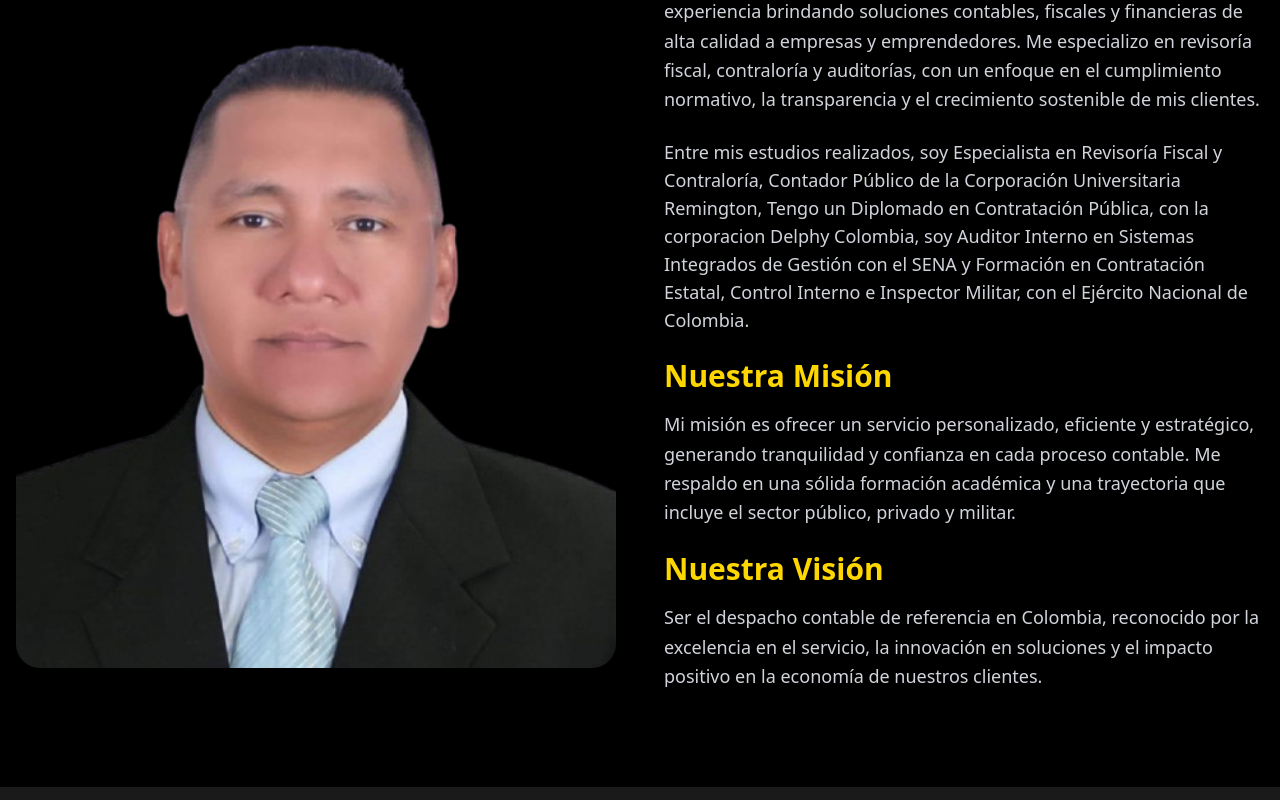
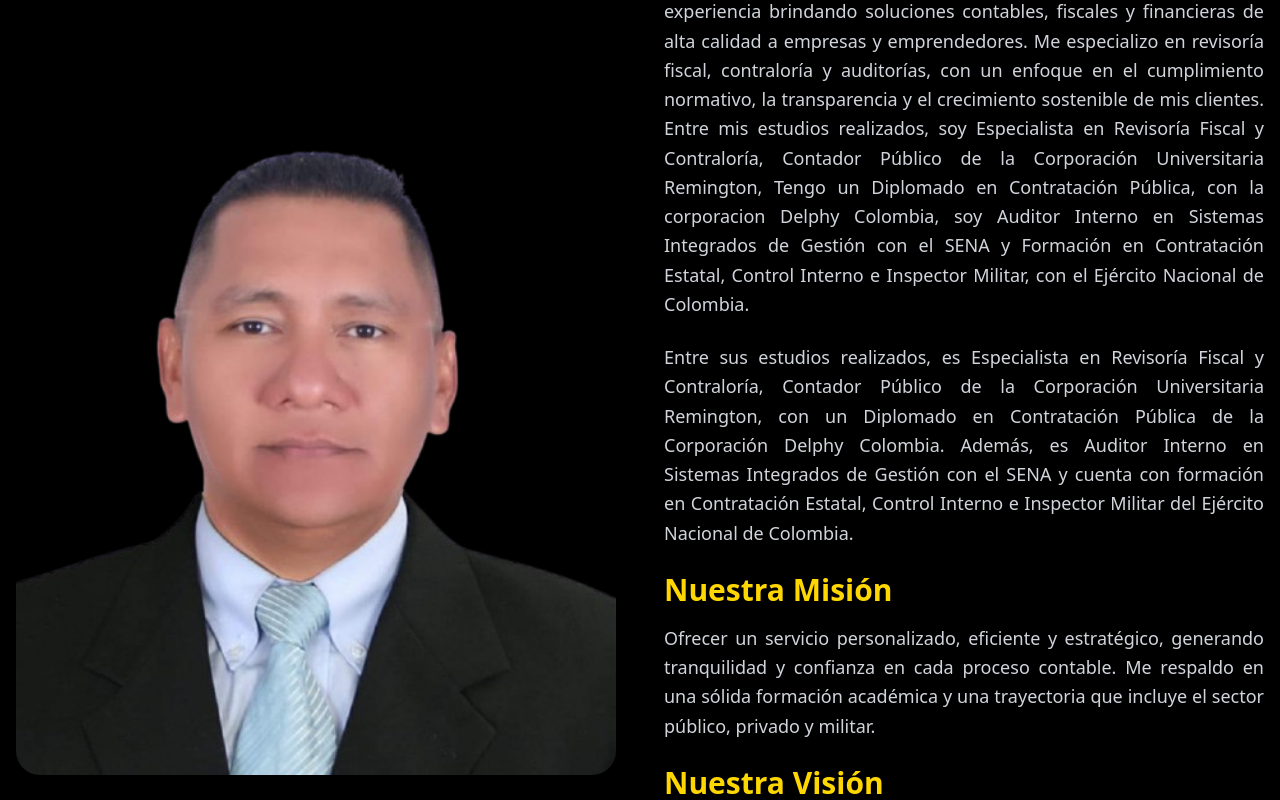
Before and after one commit to rody216/eveliobustos, a React (Create React App) app: page / in a window 1280 px wide. Shown: the part 2460-3260 px from the top of the page. Built offline with nearby package versions, Linux system fonts and the light colour scheme.

Commit message:
Actualizacion about me, remocion de direccion

```diff
--- a/src/components/AboutMeSection.js
+++ b/src/components/AboutMeSection.js
@@ -14,26 +14,31 @@ const AboutMeSection = () => {
           className="rounded-3xl shadow-2xl w-full h-auto object-cover transform transition-all duration-300 hover:scale-105"
         />
       </div>
-          <div className="lg:w-1/2 text-gray-300">
+      <div className="lg:w-1/2 text-gray-300 text-justify">
         <p className="text-lg leading-relaxed mb-6">
-              Soy Evelio Bustos Apache, contador público con más de 15 años de experiencia brindando soluciones contables, fiscales y financieras de alta calidad a empresas y emprendedores.  Me especializo en revisoría fiscal, contraloría y auditorías, con un enfoque en el cumplimiento normativo, la transparencia y el crecimiento sostenible de mis clientes.
+          Soy Evelio Bustos Apache, contador público con más de 15 años de experiencia brindando soluciones contables, fiscales y financieras de alta calidad a empresas y emprendedores. Me especializo en revisoría fiscal, contraloría y auditorías, con un enfoque en el cumplimiento normativo, la transparencia y el crecimiento sostenible de mis clientes.
+
+          Entre mis estudios realizados, soy Especialista en Revisoría Fiscal y Contraloría, Contador Público de la Corporación Universitaria Remington, Tengo un Diplomado en Contratación Pública, con la corporacion Delphy Colombia, soy Auditor Interno en Sistemas Integrados de Gestión con el SENA y Formación en Contratación Estatal, Control Interno e Inspector Militar, con el Ejército Nacional de Colombia.
         </p>
 
-            <p className="text-lg leading-relasxed mb-6">
-              Entre mis estudios realizados, soy Especialista en Revisoría Fiscal y Contraloría, Contador Público de la Corporación Universitaria Remington, Tengo un Diplomado en Contratación Pública, con la corporacion Delphy Colombia, soy Auditor Interno en Sistemas Integrados de Gestión con el SENA y Formación en Contratación Estatal, Control Interno e Inspector Militar, con el Ejército Nacional de Colombia.
+        <p className="text-lg leading-relaxed mb-6">
+          Entre sus estudios realizados, es Especialista en Revisoría Fiscal y Contraloría, Contador Público de la Corporación Universitaria Remington, con un Diplomado en Contratación Pública de la Corporación Delphy Colombia. Además, es Auditor Interno en Sistemas Integrados de Gestión con el SENA y cuenta con formación en Contratación Estatal, Control Interno e Inspector Militar del Ejército Nacional de Colombia.
         </p>
+
         <h3 className="text-3xl font-semibold text-[#FFD700] mb-4">Nuestra Misión</h3>
         <p className="text-lg leading-relaxed mb-6">
-              Mi misión es ofrecer un servicio personalizado, eficiente y estratégico, generando tranquilidad y confianza en cada proceso contable. Me respaldo en una sólida formación académica y una trayectoria que incluye el sector público, privado y militar.
+          Ofrecer un servicio personalizado, eficiente y estratégico, generando tranquilidad y confianza en cada proceso contable. Me respaldo en una sólida formación académica y una trayectoria que incluye el sector público, privado y militar.
         </p>
+
         <h3 className="text-3xl font-semibold text-[#FFD700] mb-4">Nuestra Visión</h3>
         <p className="text-lg leading-relaxed">
-              Ser el despacho contable de referencia en Colombia, reconocido por la excelencia en el servicio, la innovación en soluciones y el impacto positivo en la economía de nuestros clientes.
+          Ser el despacho contable de referencia en Colombia, reconocido por la excelencia en el servicio, la innovación en soluciones y el impacto positivo en la economía de sus clientes.
         </p>
       </div>
     </div>
   </div>
 </section>
+
   );
 };
 
--- a/src/components/ContactForm.js
+++ b/src/components/ContactForm.js
@@ -72,7 +72,7 @@ const ContactForm = () => {
                   </svg>
                   <a href="mailto:eveliobustos@gmail.com" className="hover:text-white transition-colors">eveliobustos@gmail.com</a>
                 </p>
-                <p className="flex items-start text-lg">
+                {/* <p className="flex items-start text-lg">
                   <svg className="w-6 h-6 mr-3 text-[#FFD700] mt-1" fill="none" stroke="currentColor" viewBox="0 0 24 24">
                     <path strokeLinecap="round" strokeLinejoin="round" strokeWidth="2" d="M17.657 16.657L13.414 20.9a1.998 1.998 0 01-2.827 0l-4.244-4.243a8 8 0 1111.314 0z" />
                     <path strokeLinecap="round" strokeLinejoin="round" strokeWidth="2" d="M15 11a3 3 0 11-6 0 3 3 0 016 0z" />
@@ -81,7 +81,7 @@ const ContactForm = () => {
                     Calle 138 No. 55-38, Oficina Finanzas<br />
                     Bogotá, Colombia
                   </span>
-                </p>
+                </p> */}
               </div>
             </div>
 
```
Lines whose indentation alone changed are shown as unchanged.
